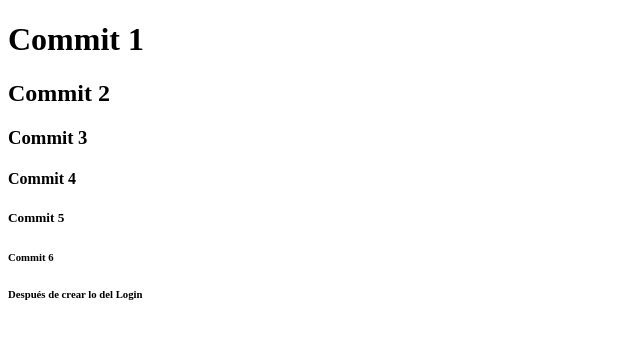
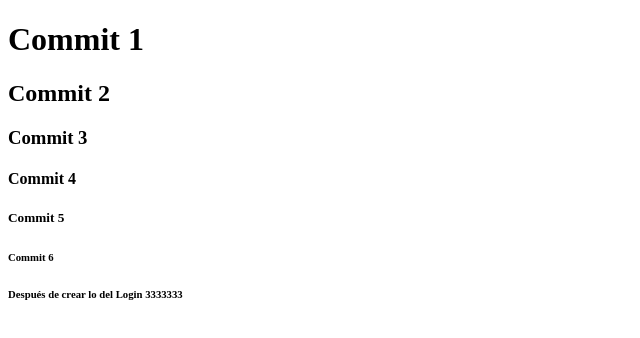
Before and after one commit to spectrum1009/hello-git, a plain HTML site: page index.html in a window 1280 px wide. Shown: the full height of the page, 0-640 px from the left. Drawn offline with Linux system fonts and the light colour scheme.

Commit message:
Git 3 v3

```diff
--- a/index.html
+++ b/index.html
@@ -13,6 +13,6 @@
     <h5>Commit 5</h5>
     <h6>Commit 6</h6>
 
-    <h6>Después de crear lo del Login</h6>
+    <h6>Después de crear lo del Login 3333333</h6>
 </body>
 </html>
```
